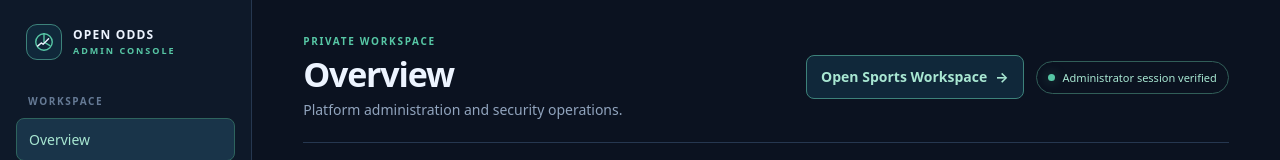
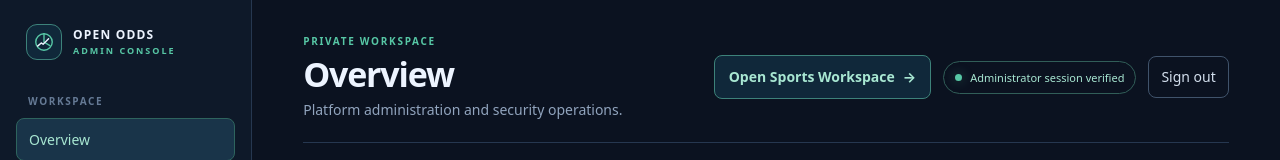
Before and after one commit to Tw1zT3d2four7/open-odds-intelligence, a plain HTML site: page web/admin.html in a window 1280 px wide. Shown: the top 160 px of the page. Drawn offline with Linux system fonts and the light colour scheme; no server answers.

Commit message:
Add workspace sign-out and consistent Odds Intelligence branding

```diff
--- a/web/admin.html
+++ b/web/admin.html
@@ -5,6 +5,7 @@
 <meta name="viewport" content="width=device-width,initial-scale=1">
 <meta name="robots" content="noindex,nofollow">
 <meta name="theme-color" content="#0b1220">
+<link rel="icon" type="image/svg+xml" href="/favicon.svg"><link rel="apple-touch-icon" href="/favicon.svg">
 <title>Open Odds Intelligence Admin</title>
 <style>
 :root{color-scheme:dark;--bg:#0b1220;--panel:#121d30;--panel2:#17263c;--line:#263750;--muted:#91a4bd;--text:#edf4ff;--accent:#57c7a5;--amber:#e8bd76;--red:#ed8585}
@@ -28,7 +29,7 @@ nav button:focus-visible,.logout:focus-visible{outline:2px solid var(--accent);o
 .admin-identity{display:flex;align-items:center;gap:10px;margin-bottom:14px;color:#b7c5d7;font-size:12px}
 .avatar{width:32px;height:32px;border-radius:50%;display:grid;place-items:center;background:#193449;color:var(--accent);font-weight:800}
 .logout{width:100%;padding:9px 11px;border:1px solid #40536b;border-radius:8px;background:transparent;color:#d3dfed;cursor:pointer}
-.logout:hover{border-color:var(--accent);color:var(--accent)}
+.logout:hover{border-color:var(--accent);color:var(--accent)}.topbar-logout{padding:9px 12px;border:1px solid #40536b;border-radius:8px;background:transparent;color:#d3dfed;cursor:pointer}.topbar-logout:hover{border-color:var(--accent);color:var(--accent)}
 main{min-width:0;padding:34px clamp(20px,4vw,56px) 60px}
 .topbar{display:flex;align-items:center;justify-content:space-between;gap:16px;padding-bottom:22px;border-bottom:1px solid var(--line)}
 .eyebrow{font-size:10px;font-weight:800;letter-spacing:.17em;text-transform:uppercase;color:var(--accent)}
@@ -74,7 +75,7 @@ tbody tr:last-child td{border-bottom:0}
 .audit-pagination button:disabled{opacity:.4;cursor:not-allowed}
 
 @media(max-width:900px){.layout{grid-template-columns:210px minmax(0,1fr)}.cards,.checks{grid-template-columns:1fr}}
-@media(max-width:650px){.layout{display:block}.sidebar{padding:14px;border-right:0;border-bottom:1px solid var(--line)}.brand{padding-bottom:12px}.workspace-label,.sidebar-bottom{display:none}nav{display:flex;overflow-x:auto;padding-bottom:3px}nav button{width:auto;white-space:nowrap}.tag{display:none}main{padding:22px 16px 40px}.topbar{align-items:flex-start;flex-direction:column}.secure-pill{align-self:flex-start}}
+@media(max-width:650px){.layout{display:block}.sidebar{padding:14px;border-right:0;border-bottom:1px solid var(--line)}.brand{padding-bottom:12px}.workspace-label{display:none}.sidebar-bottom{display:none}nav{display:flex;overflow-x:auto;padding-bottom:3px}nav button{width:auto;white-space:nowrap}.tag{display:none}main{padding:22px 16px 40px}.topbar{align-items:flex-start;flex-direction:column}.secure-pill{align-self:flex-start}}
 </style>
 </head>
 <body>
@@ -107,7 +108,7 @@ tbody tr:last-child td{border-bottom:0}
     <div><div class="eyebrow">Private workspace</div><h1 id="page-title">Overview</h1><p class="subtitle" id="page-subtitle">Platform administration and security operations.</p></div>
     <div class="topbar-actions">
       <a class="workspace-link" href="/admin/workspace">Open Sports Workspace <span aria-hidden="true">→</span></a>
-      <div class="secure-pill">Administrator session verified</div>
+      <div class="secure-pill">Administrator session verified</div><button class="topbar-logout" id="topbar-logout" type="button">Sign out</button>
     </div>
   </header>
   <div class="content">
@@ -1251,6 +1252,7 @@ tbody tr:last-child td{border-bottom:0}
   loadAdminSessions();
   loadAudit();
 
+  document.getElementById("topbar-logout").addEventListener("click", () => document.getElementById("logout").click());
   document.getElementById("logout").addEventListener("click", async () => {
     const message = document.getElementById("message");
     const match = document.cookie.match(/(?:^|; )__Host-ooi_csrf=([^;]*)/);
```
